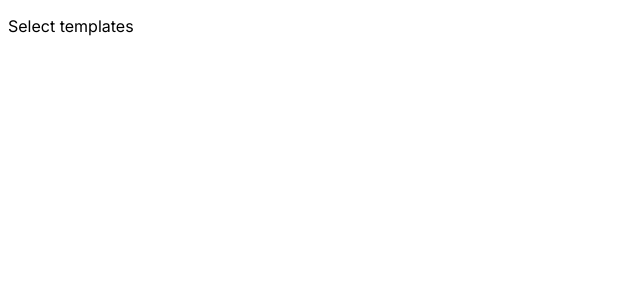
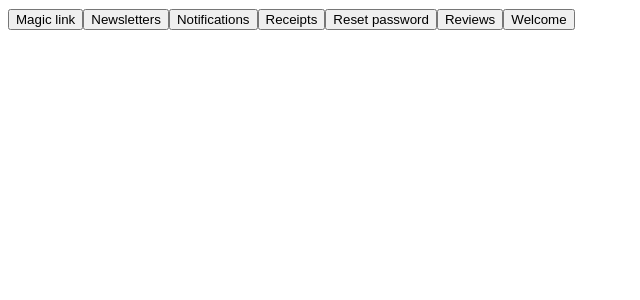
Before and after one commit to justshipmore/mayl, a Next.js app in the folder apps/web/: page /app.mayl.co/templates in a window 1280 px wide. Shown: the top 300 px of the page, without its empty margins (0-640 px from the left). Built offline with nearby package versions, Linux system fonts and the light colour scheme.

Commit message:
Add tsconfig path for components folder

```diff
--- a/apps/web/app/app.mayl.co/(workspace)/templates/page.tsx
+++ b/apps/web/app/app.mayl.co/(workspace)/templates/page.tsx
@@ -1,3 +1,50 @@
+import TemplateFilter from "@/components/template/template-filter";
+
+const FILTER_PREFIX = "templateCategories";
+
+// TODO: Store categories in DB
+const TEMPLATE_CATEGORIES = [
+  {
+    name: "Magic link",
+    type: "Open source",
+  },
+  {
+    name: "Newsletters",
+    type: "Open source",
+  },
+  {
+    name: "Notifications",
+    type: "Open source",
+  },
+  {
+    name: "Receipts",
+    type: "Open source",
+  },
+  {
+    name: "Reset password",
+    type: "Open source",
+  },
+  {
+    name: "Reviews",
+    type: "Open source",
+  },
+  {
+    name: "Welcome",
+    type: "Open source",
+  },
+];
+
+const TEMPLATE_CATEGORY_FILTERS = TEMPLATE_CATEGORIES.map((category) => ({
+  ...category,
+  filter: `${FILTER_PREFIX}.${category.name}`,
+}));
+
 export default function () {
-  return <p>Select templates</p>;
+  return (
+    <div>
+      {TEMPLATE_CATEGORY_FILTERS.map((category) => (
+        <TemplateFilter category={category}>{category.name}</TemplateFilter>
+      ))}
+    </div>
+  );
 }
--- /dev/null
+++ b/apps/web/components/template/template-filter.tsx
@@ -0,0 +1,29 @@
+"use client";
+
+import { usePathname, useRouter, useSearchParams } from "next/navigation";
+
+type Props = {
+  category: { name: string; type: string; filter: string };
+  children: string;
+};
+
+export default function TemplateFilter({ category, children }: Props) {
+  const searchParams = useSearchParams();
+  const pathname = usePathname();
+  const { replace } = useRouter();
+
+  const handleSearch = (term: string) => {
+    const params = new URLSearchParams(searchParams);
+    if (term) {
+      params.set("filter", term);
+    } else {
+      params.delete("filter");
+    }
+
+    replace(`${pathname}?${params.toString()}`);
+  };
+
+  return (
+    <button onClick={() => handleSearch(category.filter)}>{children}</button>
+  );
+}
--- a/apps/web/tsconfig.json
+++ b/apps/web/tsconfig.json
@@ -1,6 +1,10 @@
 {
   "extends": "@repo/typescript-config/nextjs.json",
   "compilerOptions": {
+    "baseUrl": ".",
+    "paths": {
+      "@/components/*": ["components/*"]
+    },
     "plugins": [
       {
         "name": "next"
```
